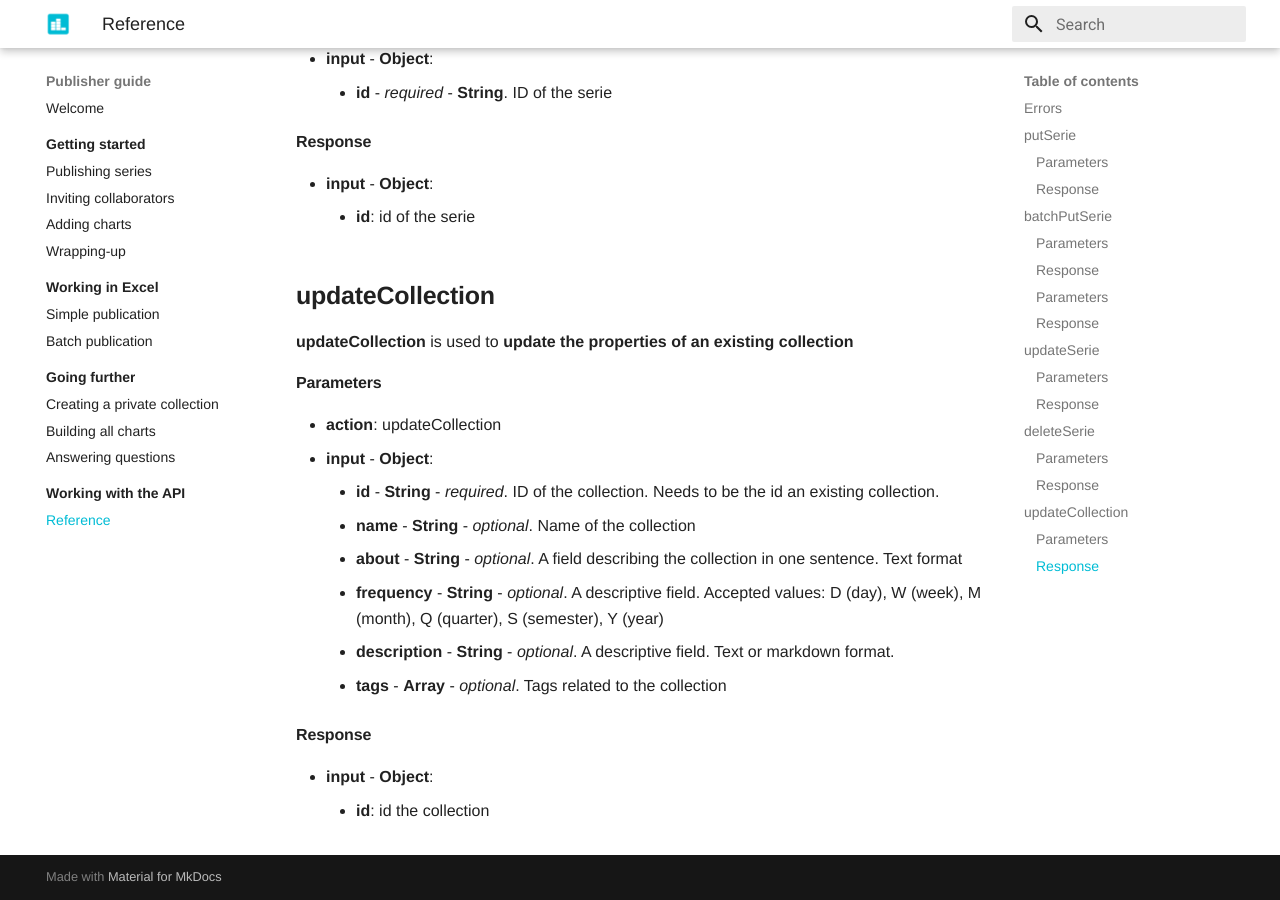
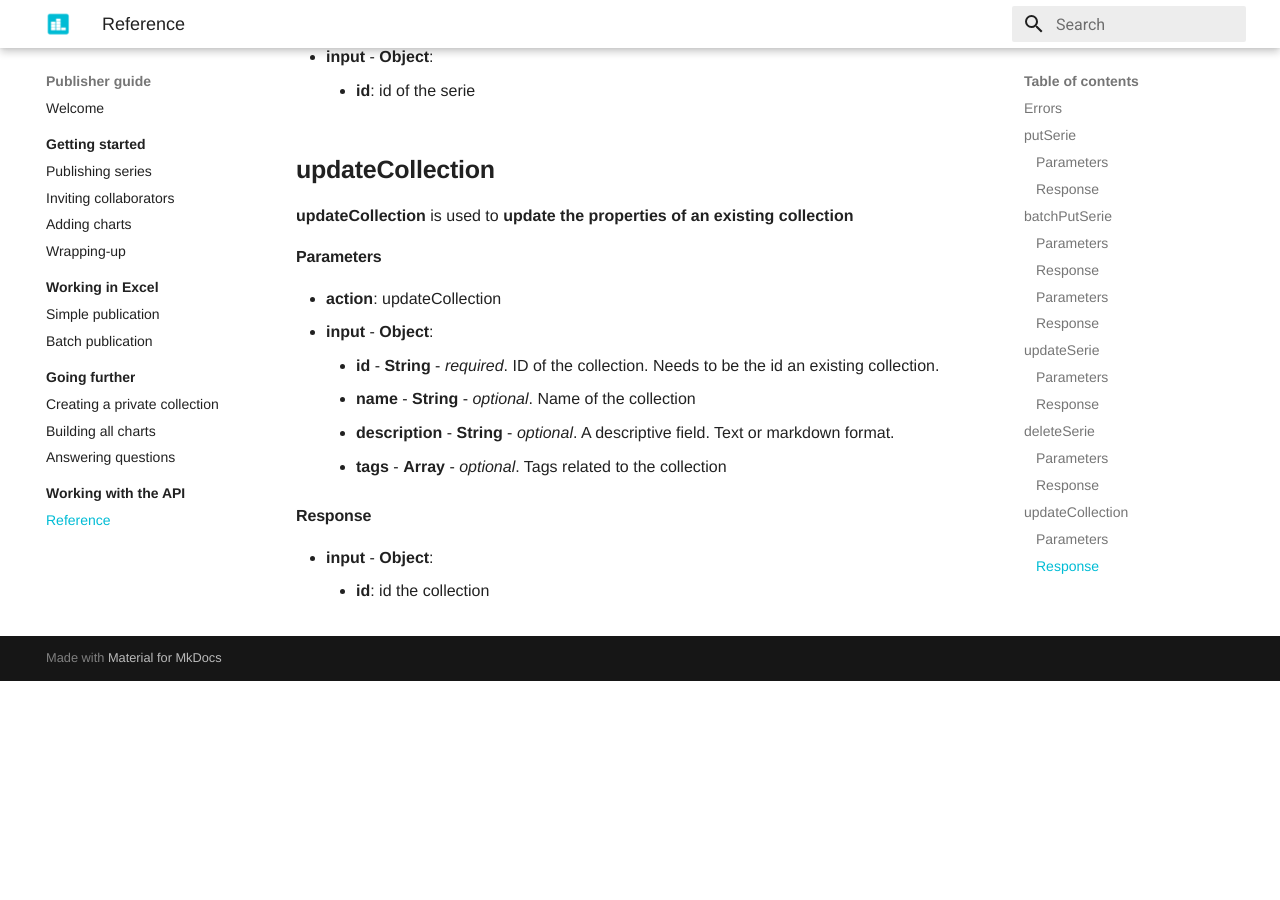
Before and after one commit to t-lm/statdocspub, an MkDocs documentation site: the page built from docs/api/reference.md, in a window 1280 px wide and 900 px high, scrolled down 3337 px. Built offline with MkDocs 1.6.1 and Material for MkDocs 9.7.7, drawn with Linux system fonts in a browser that asks for light colours; after the commit the page ends 4018 px from its top, so only the background shows below that; some of the changed text lies outside the part shown.

Commit message:
2023-03-14

```diff
--- a/docs/api/reference.md
+++ b/docs/api/reference.md
@@ -37,10 +37,8 @@
     - **description** - **String** - *optional*. Description of the serie. Text format
     - **unit**- **String** - *optional*. Unit of the serie
     - **sources** - **String** - *optional*. Sources
-    - **tags** - **Array** - *optional*. List of tags for the serie
     - **notes** - **String** - *optional*. Publication notes
     - **observations** - **String** - *optional*. A stringified array of individual observations, for instance "[\"2021-03-07\", 62.0], [\"2021-03-08\", 105.0]". Observation metadata can be added as a third element in each observation array ("[\"2021-03-08\", 105.0, \"value computed\"]"). If metadata is added, it must be added on everyline
-    - **version** - **String** - *optional*. A short comment that will be recorded with the specific serie update
 
 
 #### Response
@@ -104,7 +102,6 @@
     - **description** - **String** - *optional*. Description of the serie. Text format
     - **unit**- **String** - *optional*. Unit of the serie
     - **sources** - **String** - *optional*. Sources
-    - **tags** - **Array** - *optional*. List of tags for the serie
     - **notes** - **String** - *optional*. Publication notes
     - **observations** - **String** - *optional*. A stringified array of individual observations, for instance "[\"2021-03-07\", 62.0], [\"2021-03-08\", 105.0]". Observation metadata can be added as a third element in each observation array ("[\"2021-03-08\", 105.0, \"value computed\"]"). If metadata is added, it must be added on everyline
 
@@ -141,8 +138,6 @@
 - **input** - **Object**:
     - **id** - **String** - *required*. ID of the collection. Needs to be the id an existing collection.
     - **name** - **String** - *optional*. Name of the collection
-    - **about** - **String** - *optional*. A field describing the collection in one sentence. Text format
-    - **frequency** - **String** - *optional*. A descriptive field. Accepted values: D (day), W (week), M (month), Q (quarter), S (semester), Y (year)
     - **description** - **String** - *optional*. A descriptive field. Text or markdown format.
     - **tags** - **Array** - *optional*. Tags related to the collection
 
```
